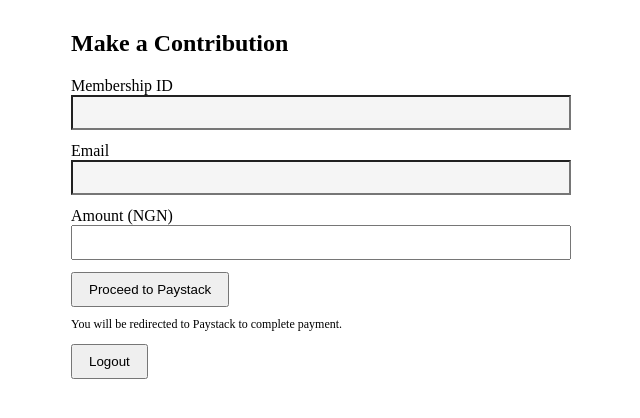
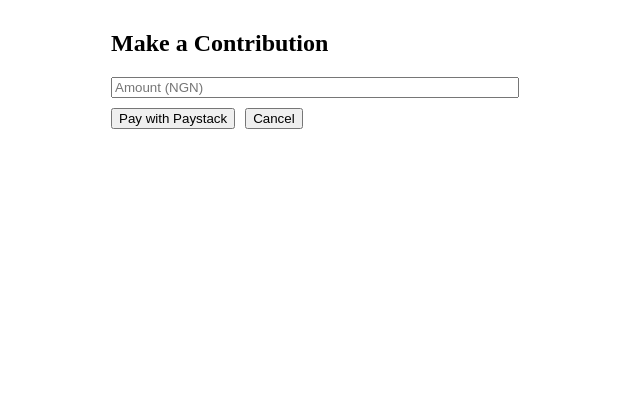
Before and after one commit to rockerfeller9/fego-coop-frontend, a React (Vite) app: page /contribute in a window 1280 px wide. Shown: the top 418 px of the page, without its empty margins (329-969 px from the left). Built offline with nearby package versions, Linux system fonts and the light colour scheme; no server answers; sample sign-in values are in the browser's storage.

Commit message:
Replace react-paystack with @paystack/inline-js for React 19

```diff
--- a/package.json
+++ b/package.json
@@ -10,10 +10,10 @@
     "preview": "vite preview"
   },
   "dependencies": {
+    "@paystack/inline-js": "^2.22.7",
     "axios": "^1.13.2",
     "react": "^19.1.1",
     "react-dom": "^19.1.1",
-    "react-paystack": "^6.0.0",
     "react-router-dom": "^7.9.5"
   },
   "devDependencies": {
--- /dev/null
+++ b/src/lib/http.js
@@ -0,0 +1,4 @@
+import axios from 'axios';
+export const http = axios.create({
+  baseURL: import.meta.env.VITE_API_BASE_URL || 'http://localhost:5000'
+});
--- a/src/pages/ContributionPage.jsx
+++ b/src/pages/ContributionPage.jsx
@@ -1,108 +1,41 @@
-import React, { useState, useEffect } from 'react';
-import axios from 'axios';
+import React, { useState } from 'react';
+import { http } from '../lib/http';
+import { useNavigate } from 'react-router-dom';
 
 const ContributionPage = () => {
   const [amount, setAmount] = useState('');
-  const [membershipId, setMembershipId] = useState('');
-  const [email, setEmail] = useState('');
-  const [message, setMessage] = useState('');
-  const [loading, setLoading] = useState(false);
+  const navigate = useNavigate();
 
-  useEffect(() => {
-    (async () => {
-      try {
-        const token = localStorage.getItem('fegoToken');
-        if (!token) return;
-        const res = await axios.get('http://localhost:5000/api/users/profile', {
-          headers: { 'x-auth-token': token }
-        });
-        setMembershipId(res.data.membershipId || '');
-        setEmail(res.data.email || '');
-      } catch (e) {
-        console.error(e);
-      }
-    })();
-  }, []);
+  const handlePayment = async () => {
+    const token = localStorage.getItem('fegoToken');
+    if (!token || !amount) return alert('Please enter amount');
 
-  const initializePayment = async (e) => {
-    e.preventDefault();
-    setMessage('');
-    const numAmt = Number(amount);
-    if (!numAmt || numAmt <= 0) {
-      setMessage('Enter a valid amount.');
-      return;
-    }
-    setLoading(true);
     try {
-      const token = localStorage.getItem('fegoToken');
-      const res = await axios.post(
-        'http://localhost:5000/api/paystack/initialize-payment',
-        { amount: numAmt, email, membershipId },
-        { headers: { 'x-auth-token': token, 'Content-Type': 'application/json' } }
+      const res = await http.post('/api/paystack/initialize-contribution',
+        { amount: parseFloat(amount) },
+        { headers: { 'x-auth-token': token } }
       );
-      const url = res.data.url;
-      if (url) {
-        window.location.href = url; // redirect to Paystack checkout
-      } else {
-        setMessage('Failed to get authorization url.');
-      }
+
+      const { authorization_url } = res.data;
+      window.location.href = authorization_url; // Paystack handles popup/redirect
     } catch (e) {
-      setMessage(e.response?.data?.msg || 'Payment init failed');
       console.error(e);
-    } finally {
-      setLoading(false);
+      alert('Payment initialization failed');
     }
   };
 
-  const handleLogout = () => {
-    localStorage.removeItem('fegoToken');
-    location.href = '/login';
-  };
-
   return (
-    <div style={{ maxWidth: 480, margin: '30px auto' }}>
+    <div style={{ maxWidth: 400, margin: '30px auto' }}>
       <h2>Make a Contribution</h2>
-      {message && <p>{message}</p>}
-      <form onSubmit={initializePayment}>
-        <div style={{ marginBottom: 12 }}>
-          <label>Membership ID</label><br />
-          <input
-            type="text"
-            value={membershipId}
-            readOnly
-            style={{ width: '100%', padding: 8, background: '#f5f5f5' }}
-          />
-        </div>
-        <div style={{ marginBottom: 12 }}>
-          <label>Email</label><br />
-          <input
-            type="email"
-            value={email}
-            readOnly
-            style={{ width: '100%', padding: 8, background: '#f5f5f5' }}
-          />
-        </div>
-        <div style={{ marginBottom: 12 }}>
-          <label>Amount (NGN)</label><br />
-          <input
-            type="number"
-            min="100"
-            value={amount}
-            onChange={(e) => setAmount(e.target.value)}
-            required
-            style={{ width: '100%', padding: 8 }}
-          />
-        </div>
-        <button type="submit" disabled={loading} style={{ padding: '8px 16px' }}>
-          {loading ? 'Processing...' : 'Proceed to Paystack'}
-        </button>
-      </form>
-      <p style={{ fontSize: 12, marginTop: 10 }}>
-        You will be redirected to Paystack to complete payment.
-      </p>
-      <button type="button" onClick={handleLogout} style={{ padding: '8px 16px' }}>
-        Logout
-      </button>
+      <input
+        type="number"
+        placeholder="Amount (NGN)"
+        value={amount}
+        onChange={e => setAmount(e.target.value)}
+        style={{ width: '100%', marginBottom: 10 }}
+      />
+      <button onClick={handlePayment}>Pay with Paystack</button>
+      <button onClick={() => navigate('/dashboard')} style={{ marginLeft: 10 }}>Cancel</button>
     </div>
   );
 };
--- a/src/pages/NotificationPage.jsx
+++ b/src/pages/NotificationPage.jsx
@@ -1,5 +1,5 @@
 import React, { useState, useEffect } from 'react';
-import axios from 'axios';
+import { http } from '../lib/http';
 import { useNavigate } from 'react-router-dom';
 
 const NotificationPage = () => {
@@ -10,9 +10,7 @@ const NotificationPage = () => {
     try {
       const token = localStorage.getItem('fegoToken');
       if (!token) return;
-      const res = await axios.get('http://localhost:5000/api/users/notifications', {
-        headers: { 'x-auth-token': token }
-      });
+      const res = await http.get('/api/users/notifications', { headers: { 'x-auth-token': token } });
       setNotifications(res.data || []);
     } catch (e) {
       console.error('Fetch notifications failed:', e);
@@ -24,9 +22,7 @@ const NotificationPage = () => {
   const markAsRead = async (id, link) => {
     try {
       const token = localStorage.getItem('fegoToken');
-      await axios.post(`http://localhost:5000/api/users/notifications/read/${id}`, {}, {
-        headers: { 'x-auth-token': token }
-      });
+      await http.post(`/api/users/notifications/read/${id}`, {}, { headers: { 'x-auth-token': token } });
       await fetchNotifications();
       if (link) navigate(link);
     } catch (e) {
```
Also changed, not shown: 1 other file (tests, documents, lock files or other folders).
